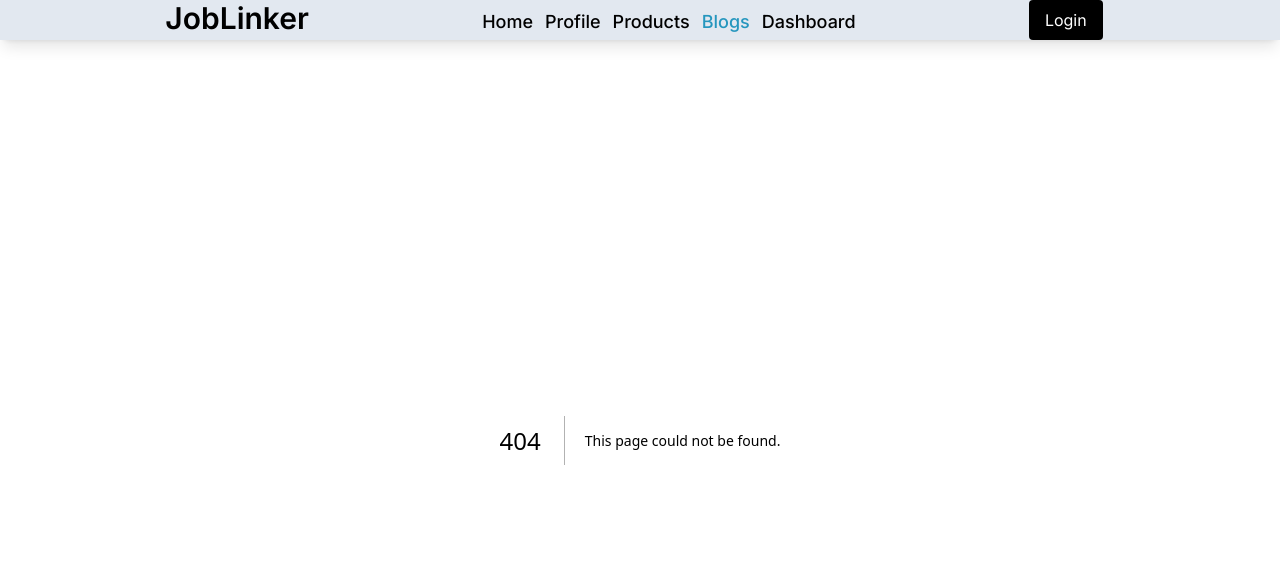
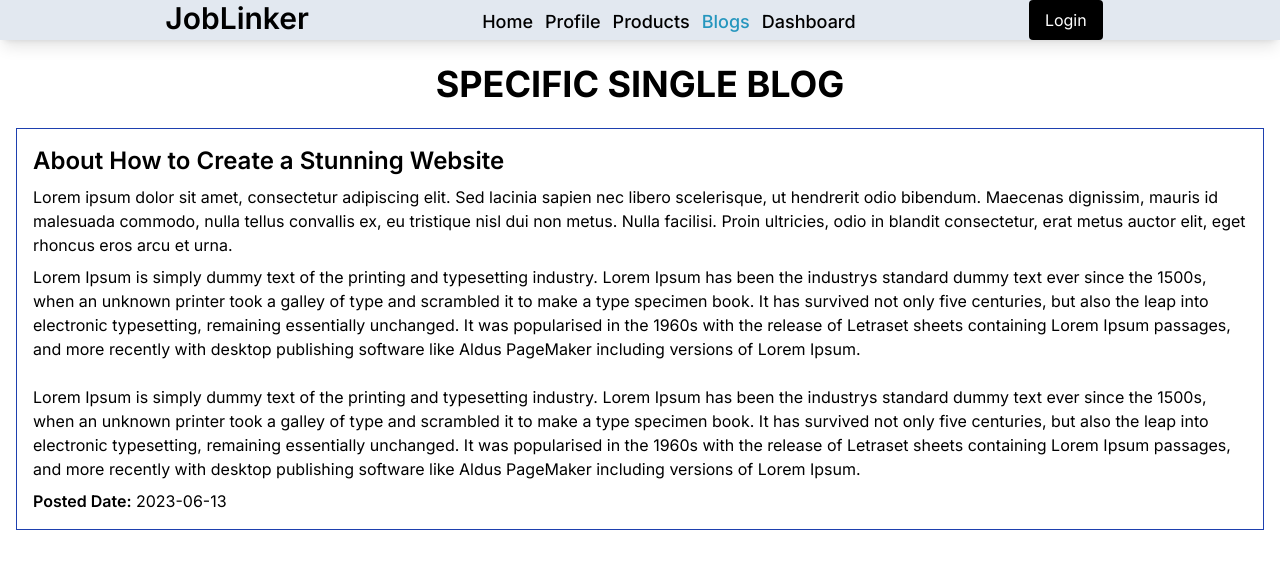
Before and after one commit to abdurrahmanrahat/nextjs-with-data-fetching, a Next.js app: page /blogs/1 in a window 1280 px wide. Before the commit this address had no page. Shown: the top 568 px of the page. Built offline with nearby package versions, Linux system fonts and the light colour scheme; data requests are answered from the project's data file.

Commit message:
single blog page created dynamically

```diff
--- /dev/null
+++ b/src/Utilities/getSingleBlog.js
@@ -0,0 +1,6 @@
+const getSingleBlog = async (id) => {
+  const res = await fetch(`http://localhost:5000/datas/${id}`);
+  return res.json();
+};
+
+export default getSingleBlog;
--- /dev/null
+++ b/src/app/blogs/[id]/page.js
@@ -0,0 +1,46 @@
+import getSingleBlog from "@/Utilities/getSingleBlog";
+
+const SingleBlogPage = async ({ params }) => {
+  // console.log(params.id);
+  const blog = await getSingleBlog(params.id);
+
+  return (
+    <div>
+      <h2 className="text-4xl uppercase font-bold text-center my-6">
+        Specific Single Blog
+      </h2>
+      <div className="m-4 border border-blue-800 p-4">
+        <h2 className="text-2xl font-semibold">{blog.blogTitle}</h2>
+        <p className="py-2">{blog.description}</p>
+        <p>
+          Lorem Ipsum is simply dummy text of the printing and typesetting
+          industry. Lorem Ipsum has been the industrys standard dummy text ever
+          since the 1500s, when an unknown printer took a galley of type and
+          scrambled it to make a type specimen book. It has survived not only
+          five centuries, but also the leap into electronic typesetting,
+          remaining essentially unchanged. It was popularised in the 1960s with
+          the release of Letraset sheets containing Lorem Ipsum passages, and
+          more recently with desktop publishing software like Aldus PageMaker
+          including versions of Lorem Ipsum.
+        </p>
+        <br />
+        <p>
+          Lorem Ipsum is simply dummy text of the printing and typesetting
+          industry. Lorem Ipsum has been the industrys standard dummy text ever
+          since the 1500s, when an unknown printer took a galley of type and
+          scrambled it to make a type specimen book. It has survived not only
+          five centuries, but also the leap into electronic typesetting,
+          remaining essentially unchanged. It was popularised in the 1960s with
+          the release of Letraset sheets containing Lorem Ipsum passages, and
+          more recently with desktop publishing software like Aldus PageMaker
+          including versions of Lorem Ipsum.
+        </p>
+        <div className="mt-2">
+          <p><span className="font-semibold">Posted Date:</span> {blog.postDate}</p>
+        </div>
+      </div>
+    </div>
+  );
+};
+
+export default SingleBlogPage;
--- a/src/components/BlogsPage/Blogs.jsx
+++ b/src/components/BlogsPage/Blogs.jsx
@@ -3,7 +3,7 @@ import SingleBlog from "./SingleBlog";
 
 const Blogs = async () => {
   const blogs = await getAllBlogs();
-  console.log(blogs, "blogs");
+//   console.log(blogs, "blogs");
   return (
     <div>
       {blogs.map((blog) => (
```
